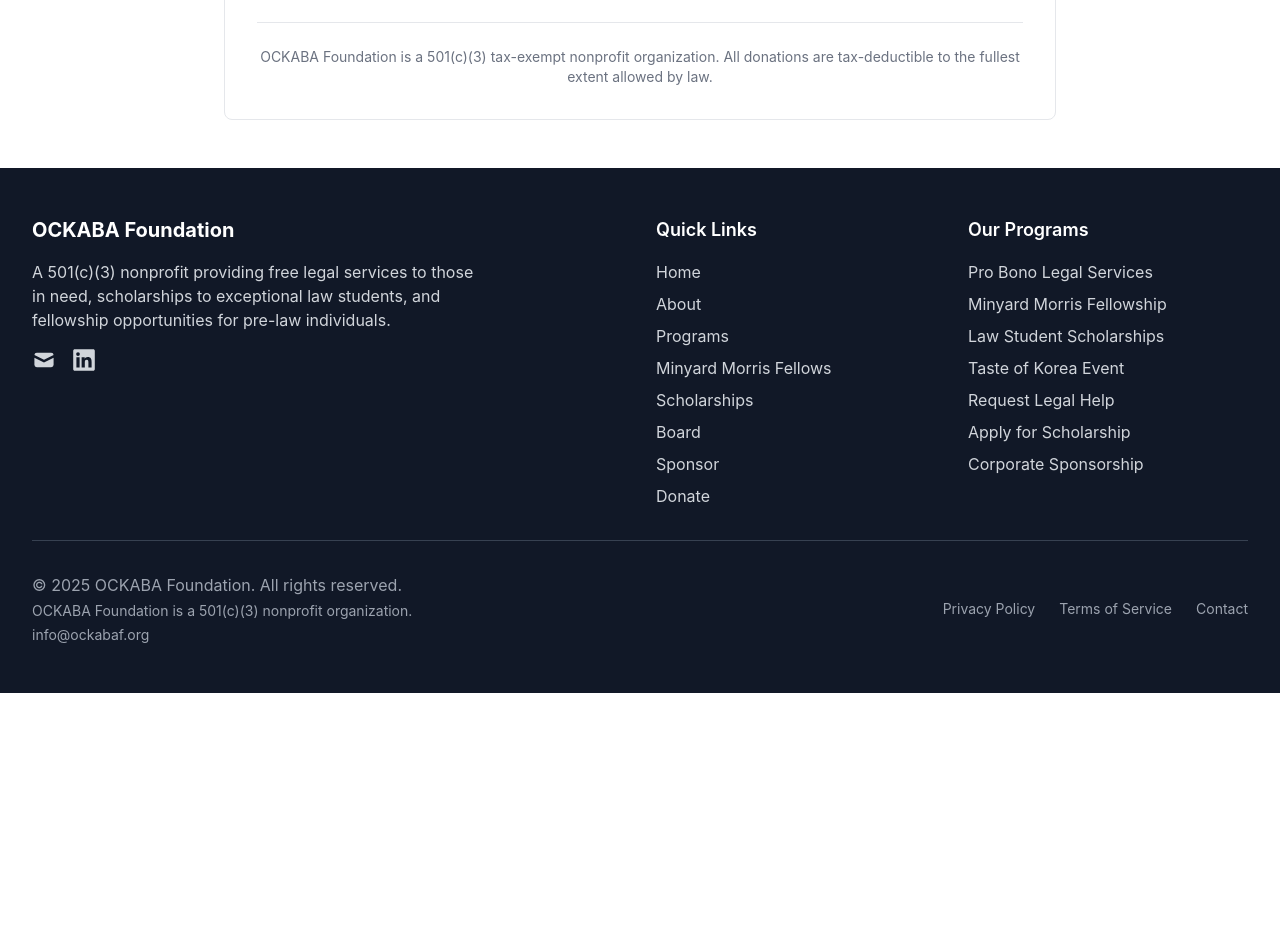
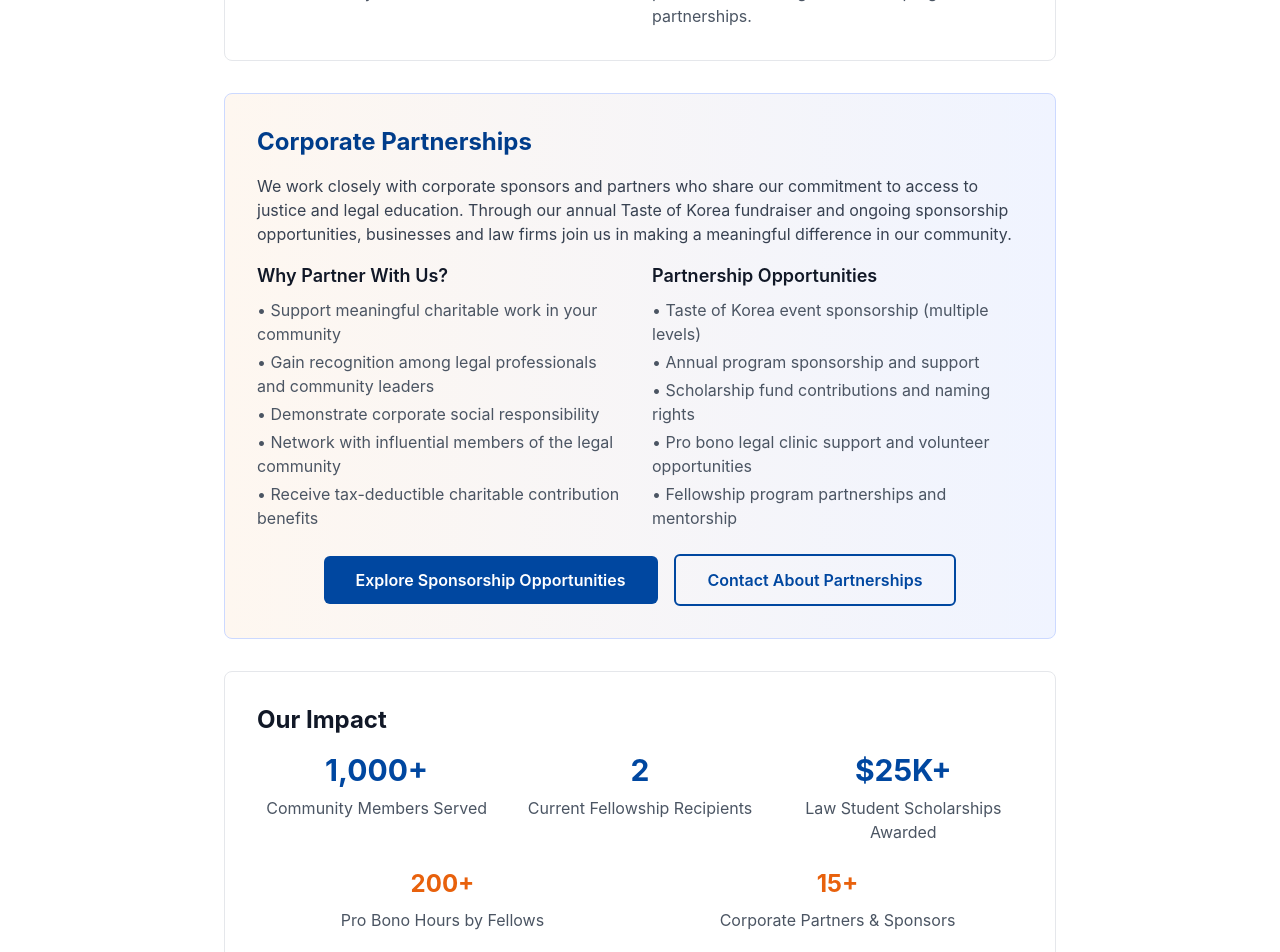
Before and after one commit to quadra2003/ockabaf, a Next.js app: page /about in a window 1280 px wide. Shown: the part 1160-2112 px from the top of the page. Before the commit the page ends 1853 px from the top, so only its background shows below. Built offline with nearby package versions, Linux system fonts and the light colour scheme.

Commit message:
Update about.js

```diff
--- a/pages/about.js
+++ b/pages/about.js
@@ -1,4 +1,5 @@
 import Layout from '../components/Layout'
+import Link from 'next/link'
 
 export default function About() {
   return (
@@ -19,8 +20,11 @@
             <p className="text-gray-600 mb-4">
               The OCKABA Foundation is a 501(c)(3) charitable organization dedicated to serving our community through our pro bono legal services program, providing free legal assistance to those who cannot afford representation. We also support the next generation of legal professionals through educational scholarships for law students and engage pre-law individuals through our fellowship program.
             </p>
+            <p className="text-gray-600 mb-4">
+              We believe that access to justice should not depend on one's ability to pay, and that investing in promising law students while engaging dedicated pre-law individuals creates a ripple effect of positive impact throughout our community for years to come.
+            </p>
             <p className="text-gray-600">
-              We believe that access to justice should not depend on one's ability to pay, and that investing in promising law students while engaging dedicated pre-law individuals creates a ripple effect of positive impact throughout our community for years to come.
+              Through strategic partnerships with corporate sponsors and community supporters, we amplify our impact and ensure the sustainability of our programs. Our annual Taste of Korea fundraiser and corporate sponsorship opportunities enable us to expand our services and reach more community members in need.
             </p>
           </div>
 
@@ -40,32 +44,95 @@
                 <p className="text-gray-600">Our work is driven by a deep commitment to strengthening and supporting our local communities.</p>
               </div>
               <div>
+                <h3 className="text-lg font-semibold text-primary-600 mb-2">Strategic Partnerships</h3>
+                <p className="text-gray-600">We collaborate with corporate partners, law firms, and community organizations to maximize our collective impact and sustainability.</p>
+              </div>
+              <div>
                 <h3 className="text-lg font-semibold text-primary-600 mb-2">Transparency</h3>
                 <p className="text-gray-600">As a 501(c)(3) organization, we operate with full transparency and accountability to our donors and community.</p>
               </div>
+              <div>
+                <h3 className="text-lg font-semibold text-primary-600 mb-2">Innovation</h3>
+                <p className="text-gray-600">We continuously seek new ways to serve our community and develop future legal professionals through innovative programs and partnerships.</p>
+              </div>
+            </div>
+          </div>
+
+          {/* Corporate Partnership Section */}
+          <div className="bg-gradient-to-r from-accent-50 to-primary-50 border border-primary-200 rounded-lg p-8 mb-8">
+            <h2 className="text-2xl font-bold text-primary-700 mb-4">Corporate Partnerships</h2>
+            <p className="text-gray-700 mb-4">
+              We work closely with corporate sponsors and partners who share our commitment to access to justice and legal education.
+              Through our annual Taste of Korea fundraiser and ongoing sponsorship opportunities, businesses and law firms join us in making a meaningful difference in our community.
+            </p>
+            <div className="grid md:grid-cols-2 gap-6 mb-6">
+              <div>
+                <h3 className="text-lg font-semibold text-gray-900 mb-2">Why Partner With Us?</h3>
+                <ul className="text-gray-600 space-y-1">
+                  <li>• Support meaningful charitable work in your community</li>
+                  <li>• Gain recognition among legal professionals and community leaders</li>
+                  <li>• Demonstrate corporate social responsibility</li>
+                  <li>• Network with influential members of the legal community</li>
+                  <li>• Receive tax-deductible charitable contribution benefits</li>
+                </ul>
+              </div>
+              <div>
+                <h3 className="text-lg font-semibold text-gray-900 mb-2">Partnership Opportunities</h3>
+                <ul className="text-gray-600 space-y-1">
+                  <li>• Taste of Korea event sponsorship (multiple levels)</li>
+                  <li>• Annual program sponsorship and support</li>
+                  <li>• Scholarship fund contributions and naming rights</li>
+                  <li>• Pro bono legal clinic support and volunteer opportunities</li>
+                  <li>• Fellowship program partnerships and mentorship</li>
+                </ul>
+              </div>
+            </div>
+            <div className="text-center">
+              <Link
+                href="/sponsor"
+                className="bg-primary-600 text-white px-8 py-3 rounded-md font-semibold hover:bg-primary-700 transition-colors inline-block mr-4"
+              >
+                Explore Sponsorship Opportunities
+              </Link>
+              <a
+                href="mailto:info@ockabaf.org?subject=Corporate Partnership Inquiry"
+                className="border-2 border-primary-600 text-primary-600 px-8 py-3 rounded-md font-semibold hover:bg-primary-50 transition-colors inline-block"
+              >
+                Contact About Partnerships
+              </a>
             </div>
           </div>
 
           <div className="bg-white border border-gray-200 rounded-lg p-8">
             <h2 className="text-2xl font-bold text-gray-900 mb-4">Our Impact</h2>
-            <div className="grid md:grid-cols-3 gap-6 text-center">
+            <div className="grid md:grid-cols-3 gap-6 text-center mb-6">
               <div>
                 <div className="text-3xl font-bold text-primary-600 mb-2">1,000+</div>
                 <div className="text-gray-600">Community Members Served</div>
               </div>
               <div>
-                <div className="text-3xl font-bold text-primary-600 mb-2">6</div>
-                <div className="text-gray-600">2024 Fellowship Recipients</div>
+                <div className="text-3xl font-bold text-primary-600 mb-2">2</div>
+                <div className="text-gray-600">Current Fellowship Recipients</div>
               </div>
               <div>
                 <div className="text-3xl font-bold text-primary-600 mb-2">$25K+</div>
                 <div className="text-gray-600">Law Student Scholarships Awarded</div>
               </div>
             </div>
+            <div className="grid md:grid-cols-2 gap-6 text-center">
+              <div>
+                <div className="text-2xl font-bold text-accent-600 mb-2">200+</div>
+                <div className="text-gray-600">Pro Bono Hours by Fellows</div>
+              </div>
+              <div>
+                <div className="text-2xl font-bold text-accent-600 mb-2">15+</div>
+                <div className="text-gray-600">Corporate Partners & Sponsors</div>
+              </div>
+            </div>
             <div className="mt-6 pt-6 border-t border-gray-200">
               <p className="text-sm text-gray-500 text-center">
                 OCKABA Foundation is a 501(c)(3) tax-exempt nonprofit organization.
-                All donations are tax-deductible to the fullest extent allowed by law.
+                All donations and sponsorships are tax-deductible to the fullest extent allowed by law.
               </p>
             </div>
           </div>
```
